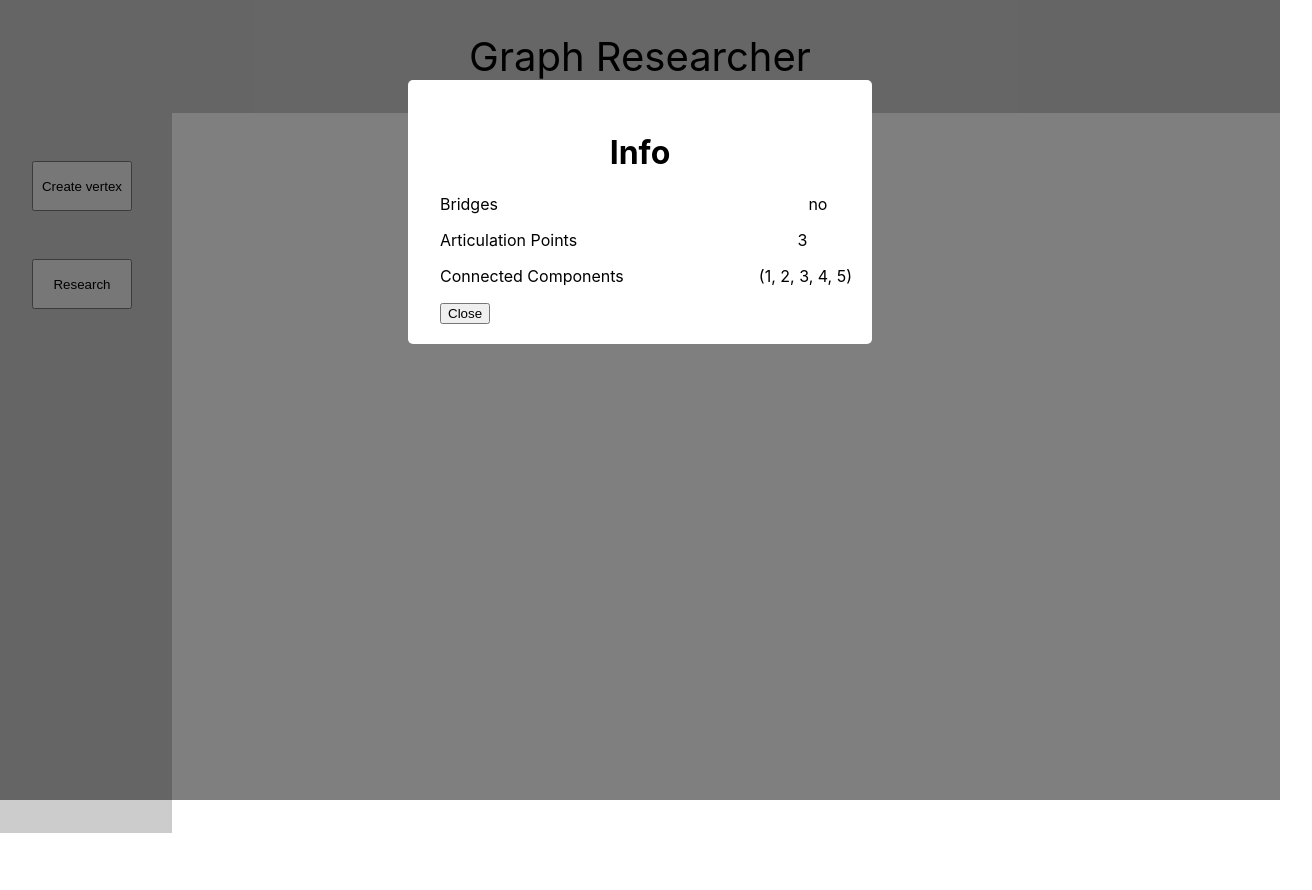
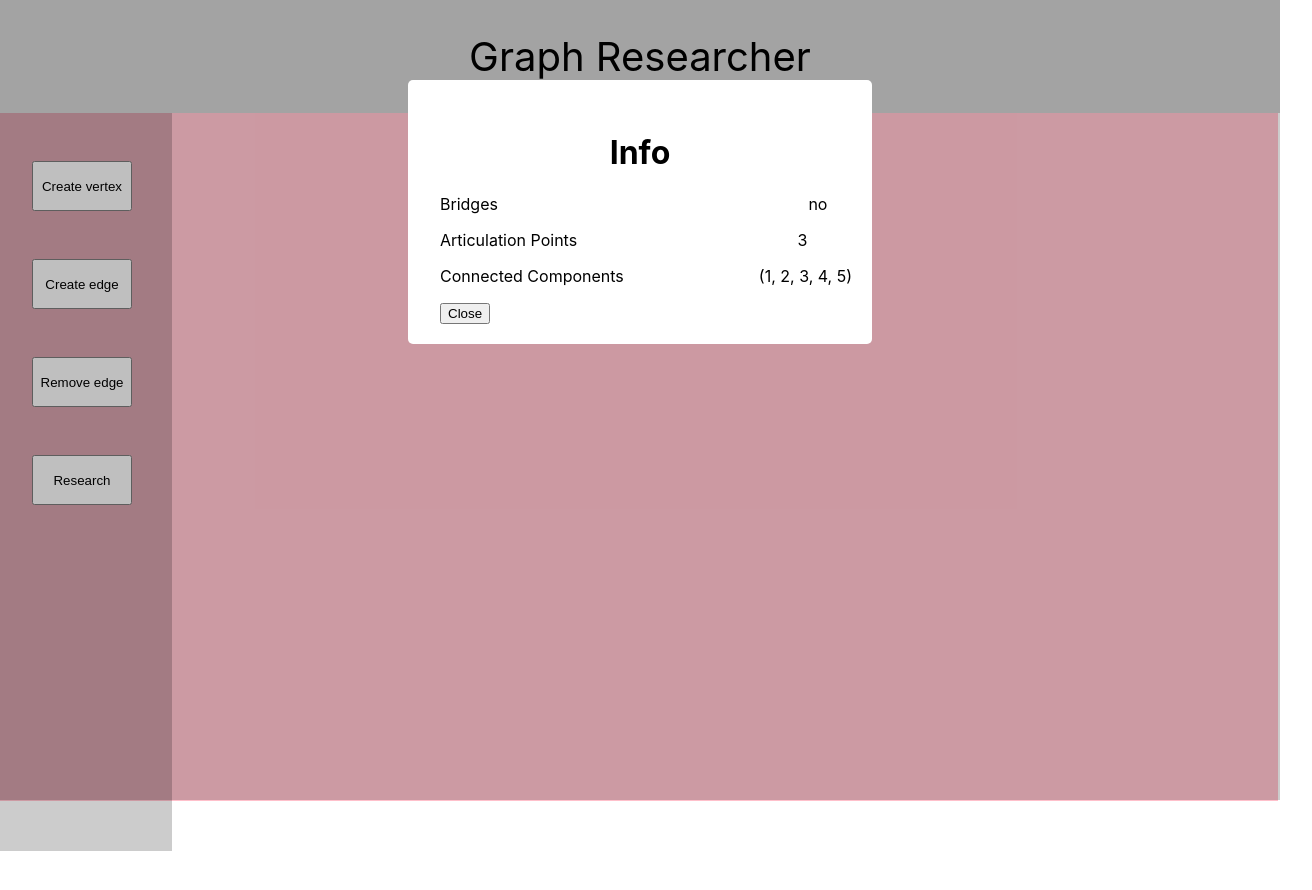
Before and after one commit to ilia-anikeev/graph-researcher, a React (Create React App) app in the folder ui/: page / in a window 1280 px wide. Both pictures are taken after a click on the button "Research". Shown: the top 890 px of the page, 1312 px wide, since content can reach past the window. After the commit the page ends 851 px from the top, so only its background shows below. Built offline with nearby package versions, Linux system fonts and the light colour scheme.

Commit message:
raw edge removing

```diff
--- a/ui/src/App.js
+++ b/ui/src/App.js
@@ -8,9 +8,29 @@ function App() {
   const [count, updateCount] = React.useState(1);
   const [edges,setEdges]=React.useState([]);
   const [edgeCounter,setEdgeCounter]=React.useState(1);
+  const [edgeRemove,setEdgeRemove]=React.useState(false);
+  const [edgeCreate,setEdgeCreate]=React.useState(false);
 
+  function createVertex() {
+    setEdgeRemove(false);
+    setEdgeCreate(false);
+    const newCount = count + 1
+    updateCount(newCount)
+    setVertex([...vertices,
+      {id: count,
+       vertex: <Vertex key={count} id={count} data={count}/>,
+       x: 0, y: 0}]
+    )
+  }
+
+  function updateButtonCoordinates (id, x, y){
+    setVertex(vertices.map(vertex => {
+      return vertex.id === id ? { ...vertex, x, y } : vertex}
+      ))
+  }
 
   function createEdge(ids,idt){
+    setEdgeRemove(false);
     const newCounter=edgeCounter+1
     setEdgeCounter(newCounter)
 
@@ -18,17 +38,28 @@ function App() {
     target: idt,
     id: edgeCounter
     }])
+    console.log(edges)
   }
 
-  function createVertex() {
-    const newCount = count + 1
-    updateCount(newCount)
-    setVertex([...vertices,
-      {id: count,
-       vertex: <Vertex key={count} id={count}  data={count}/>,
-       x: 0, y: 0}]
-    )
+  function isEdgeCreate(){
+    setEdgeRemove(false);
+    setEdgeCreate(true);
   }
+
+  function removeEdge(){
+    setEdgeCreate(false);
+    setEdgeRemove(true);
+  }
+
+
+  function deleteEdge(ids,idt){
+    const newCounter=edgeCounter-1
+    setEdgeCounter(newCounter)
+    console.log(ids, idt)
+    setEdges(edges.filter(edge => !(edge.source === ids & edge.target === idt) && !(edge.source === idt & edge.target === ids)))
+    console.log(edges)
+  }
+
   const draw = (ids,idt)=>{
     const canvas = document.getElementById("canvas");
     const ctx = canvas.getContext("2d");
@@ -40,11 +71,7 @@ function App() {
     ctx.lineTo(v2.x,v2.y);
     ctx.stroke();
 };
-  function updateButtonCoordinates (id, x, y){
-    setVertex(vertices.map(vertex => {
-      return vertex.id === id ? { ...vertex, x, y } : vertex}
-      ))
-  }
+
   useLayoutEffect(() =>{
     const canvas=document.getElementById('canvas');
     const ctx = canvas.getContext("2d");
@@ -53,30 +80,38 @@ function App() {
       draw(element.source,element.target)
     })
   });
-  //const handleMouseDown = event => {};
-  //const handleMouseUp = event => {};
+
   return (
-    <div>
+    <div >
       <div >
         <p className='title'>Graph Researcher</p>
       </div>
       <div className="menu">
-        <div style={{paddingTop: "3rem"}}><button className='button' onClick={() => createVertex()}> Create vertex</button>
-        <VertexButton vertices={vertices} updateButtonCoordinates={updateButtonCoordinates} createEdge={createEdge}/>
+        <div ><button className='button' onClick={() => createVertex()}> Create vertex</button>
+            <VertexButton vertices={vertices}
+                          updateButtonCoordinates={updateButtonCoordinates}
+                          createEdge={createEdge}
+                          edgeRemove={edgeRemove}
+                          edgeCreate={edgeCreate}
+                          deleteEdge={deleteEdge}/>
         </div>
-        <div style={{paddingTop: "3rem"}}><GraphMetadata/></div>
+        <div style={{paddingTop: "3rem"}}>
+          <button className='button' onClick={() => isEdgeCreate()}> Create edge</button>
+        </div>
+        <div style={{paddingTop: "3rem"}}>
+          <button className='button' onClick={() => removeEdge()}> Remove edge</button>
+        </div>
+        <div style={{paddingTop: "3rem"}}>
+          <GraphMetadata setEdgeCreate={setEdgeCreate}/>
+        </div>
+      </div>
       <div>
-          <canvas
+        <canvas   className="canvas"
                 id="canvas"
-                width={window.innerWidth}
-                height={window.innerHeight}
-                color='grey'
-               // onMouseDown={handleMouseDown}
-               // onMouseUp={handleMouseUp}
-               >
+                width={window.innerWidth-2}
+                height={window.innerHeight-112}>
                 Canvas
         </canvas>
-          </div>
       </div>
     </div>
   );
--- a/ui/src/components/GraphResearchInfo.css
+++ b/ui/src/components/GraphResearchInfo.css
@@ -4,13 +4,14 @@
     right: 0;
     bottom: 0;
     left: 0;
-    background: rgba(0, 0, 0, 0.5);
+    background: rgba(0, 0, 0, 0.2);
     display: flex;
     justify-content: center;
     padding-top: 5rem;
 }
 
 .GraphMetadata-body{
+    position: absolute;
     background: white;
     padding: 2rem;
     width: 400px;
--- a/ui/src/components/GraphResearchInfo.js
+++ b/ui/src/components/GraphResearchInfo.js
@@ -1,25 +1,33 @@
 import React from "react";
 import "./GraphResearchInfo.css";
+import PropTypes from 'prop-types';
 import "../index.css"
 
-export default class GraphMetadata extends React.Component{
-    state={
-        isOpen:false
-    }
-    render() {
-        return(
-            <React.Fragment>
-                <button className="button" onClick={() => {setTimeout(() => this.setState({isOpen:true}), 1000)}}>      Research      </button>
-                {this.state.isOpen && <div className="GraphMetadata">
+
+function GraphMetadata(props){
+    const [isOpen, setState] = React.useState(false)
+
+    return (
+        <div>
+            <button className="button" onClick={() => {setTimeout(() => setState(true), 1500); props.setEdgeCreate(false)}}>
+                    Research
+            </button>
+            {isOpen && <div className="GraphMetadata">
                 <div className="GraphMetadata-body" >
                     <h1 style={{textAlign: "center"}}>Info</h1>
                     <p>Bridges                                                                     no </p>
                     <p>Articulation Points                                                 3</p>
                     <p>Connected Components                              (1, 2, 3, 4, 5)</p>
-                    <button style={{alignSelf: "right"}} onClick={() => this.setState({isOpen:false})}>Close</button>
+                    <button style={{alignSelf: "right"}} onClick={() => setState(false)}>Close</button>
                 </div>
-                </div>}
-            </React.Fragment>
+            </div>
+            }
+        </div>
     )
 }
+
+export default GraphMetadata;
+
+GraphMetadata.propTypes = {
+    setEdgeCreate: PropTypes.func
 }
--- a/ui/src/components/Vertex.js
+++ b/ui/src/components/Vertex.js
@@ -12,12 +12,10 @@ function Vertex(props){
                 defaultPosition={{x: 200, y: 200}}
                 position={null}
                 grid={[1,1]}
-                scale={1}
-            >
+                scale={1}>
                 <div className='vertex' ref={noderef}>
                     <div className='text'>{props.data}</div>
                 </div>
-
             </Draggable>
     )
 }
--- a/ui/src/components/VertexButton.js
+++ b/ui/src/components/VertexButton.js
@@ -4,14 +4,19 @@ import "./VertexButton.css";
 
 
 function VertexButton(props) {
-
     const verticesRef = useRef([]);
     const [drawEdge,setDrawEdge]=React.useState(false);
-    const [source,setSource]=React.useState(1);
+    const [source,setSource]=React.useState(0);
 
     const handleMouseMove = (id, vertex) => (event) => {
         const rect = event.target.getBoundingClientRect();
-        props.updateButtonCoordinates(id, rect.x-5, rect.y-283);
+        props.updateButtonCoordinates(id, rect.x+25, rect.y-100);
+        createEdge(id);
+        deleteEdge(id);
+    };
+
+    function createEdge(id){
+        if (props.edgeCreate === true){
             if(drawEdge===true){
                 if(id===props.source){
                     setDrawEdge(false);
@@ -24,18 +29,34 @@ function VertexButton(props) {
                 setSource(id);
                 setDrawEdge(true);
             }
-    };
+        }
+    }
+
+    function deleteEdge(id){
+        if (props.edgeRemove === true){
+            if(drawEdge===true){
+                if(id===props.source){
+                    setDrawEdge(false);
+                    return;
+                }else{
+                    props.deleteEdge(source,id);
+                    setDrawEdge(false);
+                }
+            }else{
+                setSource(id);
+                setDrawEdge(true);
+            }
+        }
+    }
 
     return (
         <div>
             {props.vertices ? props.vertices.map(vertex => {
-
                 return (
                     <div
                         key={vertex.id}
                         ref={ref => verticesRef.current[vertex.id] = ref}
                         onClick={handleMouseMove(vertex.id, vertex.vertex)}
-                        //onClick={handleMouseDown(vertex.id)}
                     >
                         {vertex.vertex}
                     </div>
@@ -45,11 +66,12 @@ function VertexButton(props) {
     );
 }
 
-
 VertexButton.propTypes = {
     vertices: PropTypes.array,
     updateButtonCoordinates: PropTypes.func,
-    drawEdge: PropTypes.bool,
+    deleteEdge: PropTypes.func,
+    edgeRemove: PropTypes.bool,
+    edgeCreate: PropTypes.bool,
     source: PropTypes.number,
     createEdge: PropTypes.func
 }
--- a/ui/src/index.css
+++ b/ui/src/index.css
@@ -14,6 +14,7 @@ code {
 
 .title{
   padding-top: 2rem;
+  position: static;
   padding-bottom: 2rem;
   margin: 0 auto;
   text-align: center;
@@ -21,15 +22,23 @@ code {
   background: rgba(0, 0, 0, 0.2);
 }
 
+.canvas{
+  background: pink;
+  position: static
+}
+
 .button{
+  position: static;
   color: black;
   width: 100px;
   height: 50px;
 }
 
 .menu{
+  padding-top: 3rem;
+  position: absolute;
   padding-left: 2rem;
   background: rgba(0, 0, 0, 0.2);
   width: 140px;
-  height: 720px;
+  height: 690px;
 }
```
Also changed, not shown: ui/src/components/Edge.js (deleted, +0 -8 lines). Lines whose indentation alone changed are shown as unchanged.
